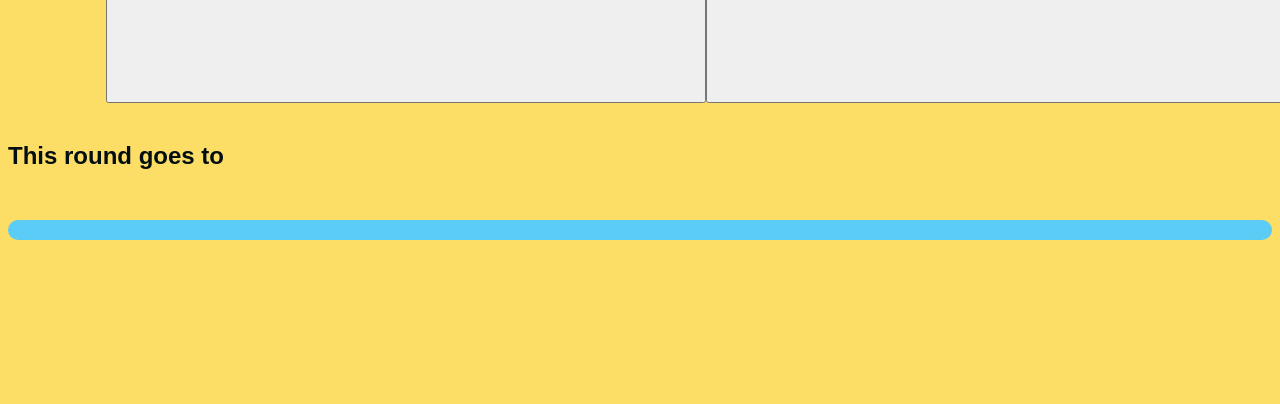
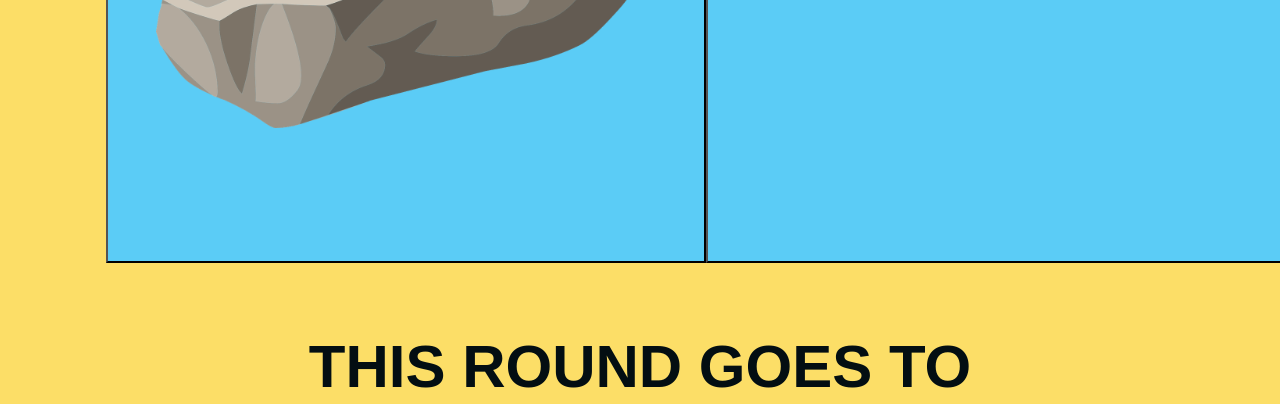
Before and after one commit to AkshatTilak/RockPaperScissors, a plain HTML site: page index.html in a window 1280 px wide. Shown: the part 1269-1673 px from the top of the page. Before the commit the page ends 1559 px from the top, so only its background shows below. Drawn offline with Linux system fonts and the light colour scheme.

Commit message:
completed the .css file for styling the page

```diff
--- a/index.html
+++ b/index.html
@@ -29,7 +29,7 @@
     <div class= "score">Computer Score</div>
     </div>
     <div class="result">
-        <h2>This round goes to</h2>
+        <h2>THIS ROUND GOES TO</h2>
         <p></p>
     </div>
 </body>
--- a/style.css
+++ b/style.css
@@ -26,7 +26,7 @@ body{
 }
 
 h1, p{
-    padding: 10px;
+    padding: 50px;
     background-color: #5bccf6;
     text-align: center;
     font-size: 50px;
@@ -45,9 +45,19 @@ h1, p{
 button{
     width: 600px;
     height: 600px;
+    background-color: #5bccf6;
 }
 
 img{
     height: auto;
     width: 500px;
 }
+
+.result{
+    text-align: center;
+    font-size: 40px;
+}
+
+.mainAction .score{
+    font-size: 30px;
+}
```
Also changed, not shown: images/lava.jpg (deleted).
